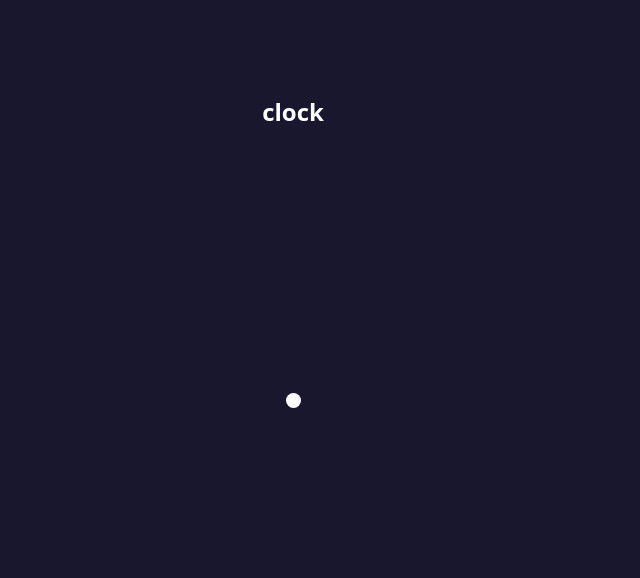
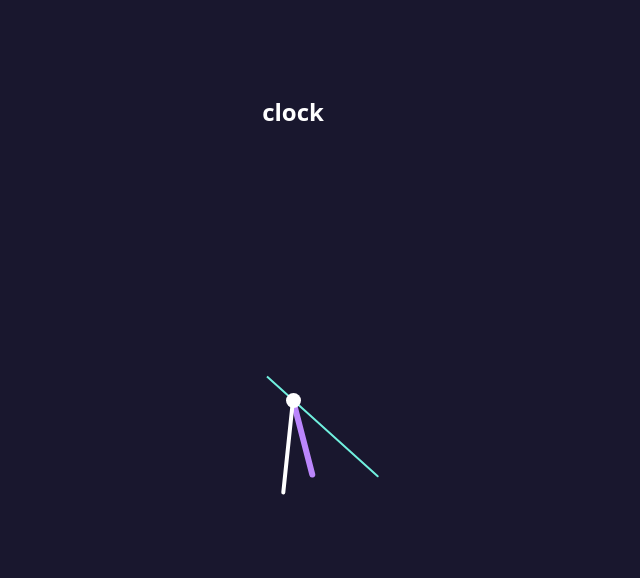
Before and after one commit to Ram-Ram007/clock-day2, a plain HTML site: page app/index.html in a window 1280 px wide. Shown: the whole page, without its empty margins (347-987 px from the left). Drawn offline with Linux system fonts and the light colour scheme; a web font is replaced by a local one.

Commit message:
completed

```diff
--- a/app/style.css
+++ b/app/style.css
@@ -83,3 +83,48 @@
     position: absolute;
     border-radius: 50%;
   }
+
+  .hr:before {
+    content: "";
+    position: absolute;
+    width: 6px;
+    height: 80px;
+    background: #bb86fc;
+    z-index: 10;
+    border-radius: 6px 6px 0 0;
+  }
+
+  .mn:before {
+    content: "";
+    position: absolute;
+    width: 4px;
+    height: 90px;
+    background: #fff;
+    z-index: 11;
+    border-radius: 6px 6px 0 0;
+  }
+
+  .sc:before {
+    content: "";
+    position: absolute;
+    width: 2px;
+    height: 150px;
+    background: #70efde;
+    z-index: 12;
+    border-radius: 6px 6px 0 0;
+  }
+
+  footer {
+    text-align: center;
+    color: white;
+    font-size: 1rem;
+    position: absolute;
+    bottom: 0;
+    margin-bottom: 0;
+    padding: 5px;
+    line-height: 3vh;
+  }
+
+  footer a:visited {
+    color: inherit;
+  }
```
